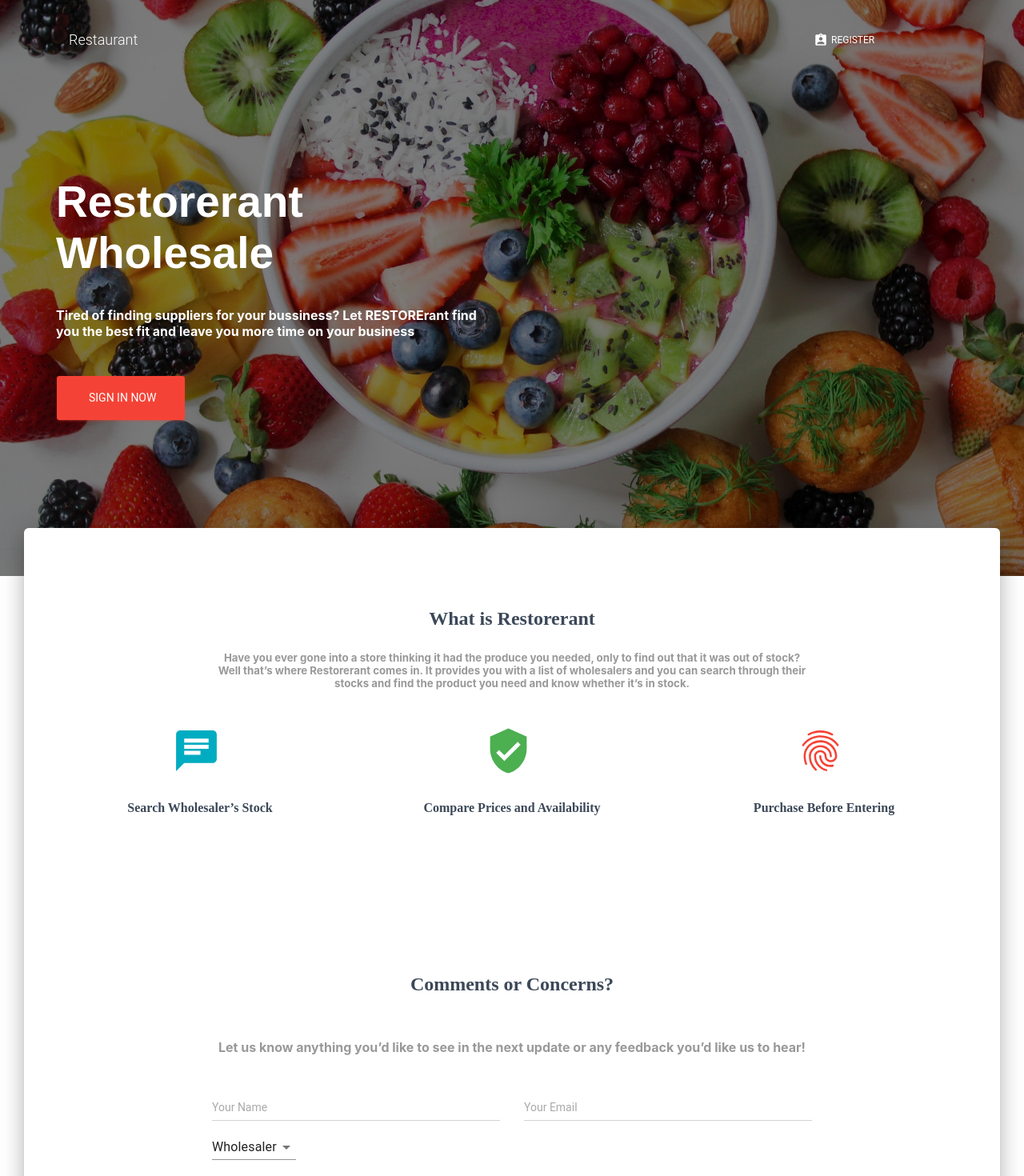
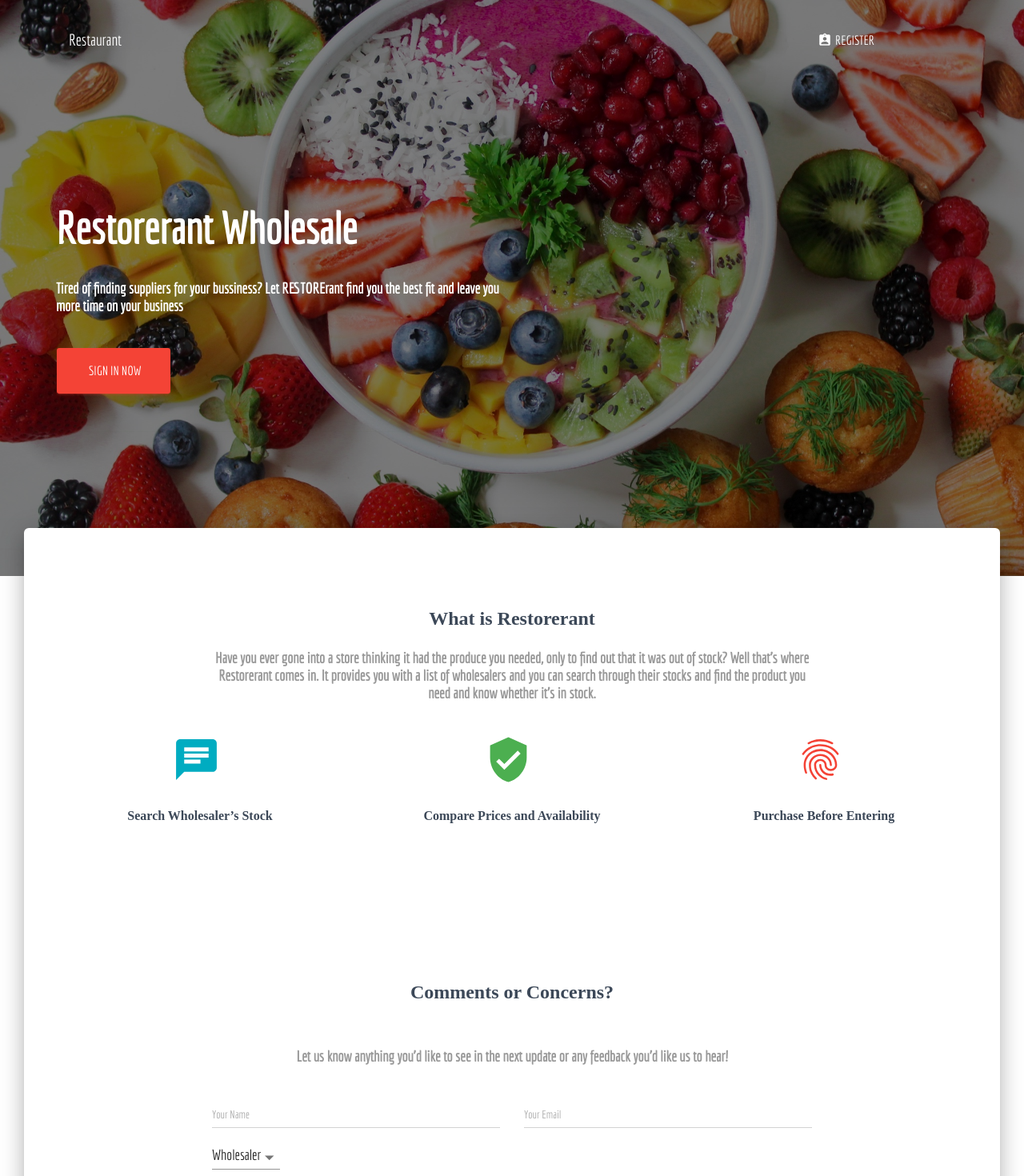
Before and after one commit to jerryz-hello/ReSTORErant, a React (Create React App) app: page / in a window 1280 px wide. Shown: the top 1470 px of the page at 80% size. Built offline with nearby package versions, Linux system fonts and the light colour scheme.

Commit message:
change theme font

```diff
--- a/public/index.html
+++ b/public/index.html
@@ -24,6 +24,9 @@
       work correctly both with client-side routing and a non-root public URL.
       Learn how to configure a non-root public URL by running `npm run build`.
     -->
+
+    <link href="https://fonts.googleapis.com/css2?family=Economica&display=swap" rel="stylesheet">
+
     <title>Restorerant</title>
   </head>
   <body>
--- a/src/App.js
+++ b/src/App.js
@@ -48,9 +48,9 @@ export default function LandingPage(props) {
           <GridContainer>
             <GridItem xs={12} sm={12} md={6}>
               <h1 className={classes.title}>Restorerant Wholesale</h1>
-              <h4>
+              <h3>
                 Tired of finding suppliers for your bussiness? Let RESTORErant find you the best fit and leave you more time on your business
-              </h4>
+              </h3>
               <br />
               <Button
                 color="danger"
--- a/src/Sections/ProductSection.js
+++ b/src/Sections/ProductSection.js
@@ -22,9 +22,9 @@ export default function ProductSection() {
       <GridContainer justify="center">
         <GridItem xs={12} sm={12} md={8}>
           <h2 className={classes.title}>What is Restorerant</h2>
-          <h5 className={classes.description}>
+          <h3 className={classes.description}>
             Have you ever gone into a store thinking it had the produce you needed, only to find out that it was out of stock? Well that’s where Restorerant comes in. It provides you with a list of wholesalers and you can search through their stocks and find the product you need and know whether it’s in stock.
-          </h5>
+          </h3>
         </GridItem>
       </GridContainer>
       <div>
--- a/src/Sections/WorkSection.js
+++ b/src/Sections/WorkSection.js
@@ -26,9 +26,9 @@ export default function WorkSection() {
       <GridContainer justify="center">
         <GridItem cs={12} sm={12} md={8}>
           <h2 className={classes.title}>Comments or Concerns? </h2>
-          <h4 className={classes.description}>
+          <h3 className={classes.description}>
             Let us know anything you’d like to see in the next update or any feedback you’d like us to hear!
-          </h4>
+          </h3>
           <form>
             <GridContainer>
               <GridItem xs={12} sm={12} md={6}>
--- a/src/assets/jss/material-kit-react.js
+++ b/src/assets/jss/material-kit-react.js
@@ -64,7 +64,8 @@ const card = {
 };
 
 const defaultFont = {
-  fontFamily: '"Roboto", "Helvetica", "Arial", sans-serif',
+  // fontFamily: '"Roboto", "Helvetica", "Arial", sans-serif',
+  fontFamily: "'Economica', sans-serif",
   fontWeight: "300",
   lineHeight: "1.5em"
 };
--- a/src/assets/jss/material-kit-react/components/buttonStyle.js
+++ b/src/assets/jss/material-kit-react/components/buttonStyle.js
@@ -21,7 +21,7 @@ const buttonStyle = {
     position: "relative",
     padding: "12px 30px",
     margin: ".3125rem 1px",
-    fontSize: "12px",
+    fontSize: "16px",
     fontWeight: "400",
     textTransform: "uppercase",
     letterSpacing: "0",
@@ -258,7 +258,7 @@ const buttonStyle = {
   },
   lg: {
     padding: "1.125rem 2.25rem",
-    fontSize: "0.875rem",
+    fontSize: "1rem",
     lineHeight: "1.333333",
     borderRadius: "0.2rem"
   },
--- a/src/assets/jss/material-kit-react/components/headerLinksStyle.js
+++ b/src/assets/jss/material-kit-react/components/headerLinksStyle.js
@@ -41,7 +41,7 @@ const headerLinksStyle = theme => ({
     position: "relative",
     padding: "0.9375rem",
     fontWeight: "400",
-    fontSize: "12px",
+    fontSize: "16px",
     textTransform: "uppercase",
     borderRadius: "3px",
     lineHeight: "20px",
--- a/src/assets/jss/material-kit-react/components/headerStyle.js
+++ b/src/assets/jss/material-kit-react/components/headerStyle.js
@@ -54,7 +54,7 @@ const headerStyle = {
   title: {
     ...defaultFont,
     lineHeight: "30px",
-    fontSize: "18px",
+    fontSize: "20px",
     borderRadius: "3px",
     textTransform: "none",
     color: "inherit",
@@ -66,7 +66,7 @@ const headerStyle = {
     }
   },
   appResponsive: {
-    margin: "20px 10px"
+    margin: "20px 10px",
   },
   primary: {
     backgroundColor: primaryColor,
--- a/src/assets/jss/material-kit-react/views/landingPage.js
+++ b/src/assets/jss/material-kit-react/views/landingPage.js
@@ -14,14 +14,16 @@ const landingPageStyle = {
     minHeight: "32px",
     color: "#FFFFFF",
     textDecoration: "none",
-    fontFamily: "sans-serif",
+    // fontFamily: "sans-serif",
+    fontFamily: "'Economica', sans-serif",
     fontSize: "55px"
   },
   subtitle: {
     fontSize: "1.313rem",
     maxWidth: "500px",
     margin: "10px auto 0",
-    fontFamily: "sans-serif",
+    // fontFamily: "sans-serif",
+    fontFamily: "'Economica', sans-serif",
   },
   main: {
     background: "#FFFFFF",
--- a/src/index.css
+++ b/src/index.css
@@ -1,8 +1,9 @@
 body {
   margin: 0;
-  font-family: -apple-system, BlinkMacSystemFont, 'Segoe UI', 'Roboto', 'Oxygen',
+  /* font-family: -apple-system, BlinkMacSystemFont, 'Segoe UI', 'Roboto', 'Oxygen',
     'Ubuntu', 'Cantarell', 'Fira Sans', 'Droid Sans', 'Helvetica Neue',
-    sans-serif;
+    sans-serif; */
+    font-family: 'Economica', sans-serif;
   -webkit-font-smoothing: antialiased;
   -moz-osx-font-smoothing: grayscale;
 }
--- a/src/index.js
+++ b/src/index.js
@@ -13,8 +13,20 @@ import LoginPage from './LoginPage'
 import AddProduct from './AddProduct'
 import Register from './Register'
 import ProductListing from './ProductListing'
+import { createMuiTheme,ThemeProvider } from '@material-ui/core/styles'
+
+const theme=createMuiTheme({
+  typography: {
+    fontFamily: "'Economica', sans-serif",
+    fontSize:16,
+    button:{
+      fontSize:'1rem'
+    }
+  }
+})
 
 ReactDOM.render(
+  <ThemeProvider theme={theme}>
   <React.StrictMode>
     <Router>
       <Switch>
@@ -30,7 +42,9 @@ ReactDOM.render(
         <Route path="/product-listing" component={ProductListing}></Route>
     </Switch>
     </Router>
-  </React.StrictMode>,
+  </React.StrictMode>
+  </ThemeProvider>,
+
   document.getElementById('root')
 );
 
```
